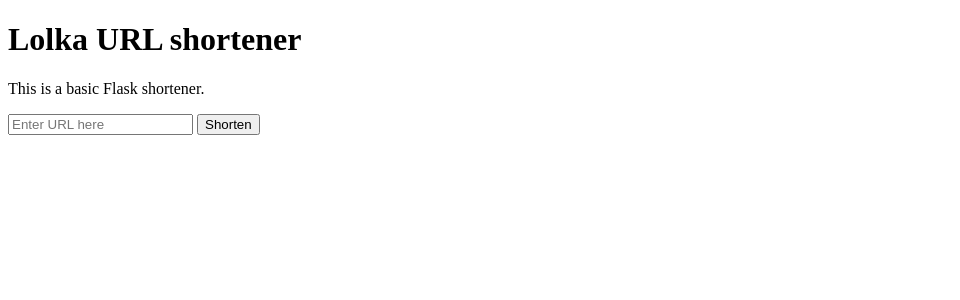
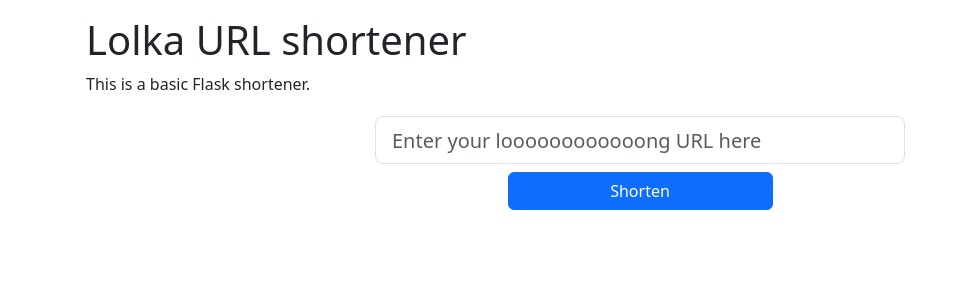
Before and after one commit to MrDaPoyo/lolka, a Flask app: page / in a window 1280 px wide. Shown: the top 300 px of the page, without its empty margins (0-960 px from the left). Run offline with Flask 3, Linux system fonts and the light colour scheme.

Commit message:
Refactor URL shortening functionality in main.py and update index.html

```diff
--- a/main.py
+++ b/main.py
@@ -14,19 +14,22 @@ def create_url(lenght=6):
 def index():
     if request.method == 'POST':
         long_url = request.form['long_url']
+        short_url = create_url()
         while short_url in shortened_urls:
             short_url = create_url()
         shortened_urls[short_url] = long_url
         print(shortened_urls)
         return f"Shortened URL: {short_url}"
-    elif request.method == 'GET':
+    else:
         return render_template('index.html')
 
 @app.route('/<short_url>')
 def redirect_url(short_url):
     long_url = shortened_urls.get(short_url)
-    if long_url: return redirect(shortened_urls[long_url])
-    else: return f"URL not found"
+    if long_url:
+        return redirect(long_url)
+    else:
+        return f"URL not found"
 
 if __name__ == '__main__':
     app.run(debug=True)
--- a/templates/index.html
+++ b/templates/index.html
@@ -3,12 +3,17 @@
 <head>
     <meta charset="UTF-8">
     <title>Lolka URL shortener</title>
+    <link href="https://cdn.jsdelivr.net/npm/bootstrap@5.3.3/dist/css/bootstrap.min.css" rel="stylesheet" integrity="sha384-QWTKZyjpPEjISv5WaRU9OFeRpok6YctnYmDr5pNlyT2bRjXh0JMhjY6hW+ALEwIH" crossorigin="anonymous">
+    <script src="https://cdn.jsdelivr.net/npm/bootstrap@5.3.3/dist/js/bootstrap.bundle.min.js" integrity="sha384-YvpcrYf0tY3lHB60NNkmXc5s9fDVZLESaAA55NDzOxhy9GkcIdslK1eN7N6jIeHz" crossorigin="anonymous"></script>
 </head>
 <body>
-    <h1>Lolka URL shortener</h1>
-    <p>This is a basic Flask shortener.</p>
-    <form method="POST" action="{{ url_for('index') }}"></form>
-    <input type="text" name="long_url" placeholder="Enter URL here" required>
-    <button type="submit">Shorten</button>
+    <div class="container p-3">
+        <h1>Lolka URL shortener</h1>
+        <p>This is a basic Flask shortener.</p>
+        <form class="container w-50 h-100 d-flex flex-column justify-middle align-items-center" method="POST" action="{{ url_for('index') }}">
+            <input class="h-100 form-control form-control-lg m-1" type="text" name="long_url" placeholder="Enter your loooooooooooong URL here" required>
+            <button type="submit" class="w-50 h-100 btn btn-primary m-1">Shorten</button>
+        </form>
+    </div>
 </body>
 </html>
```
